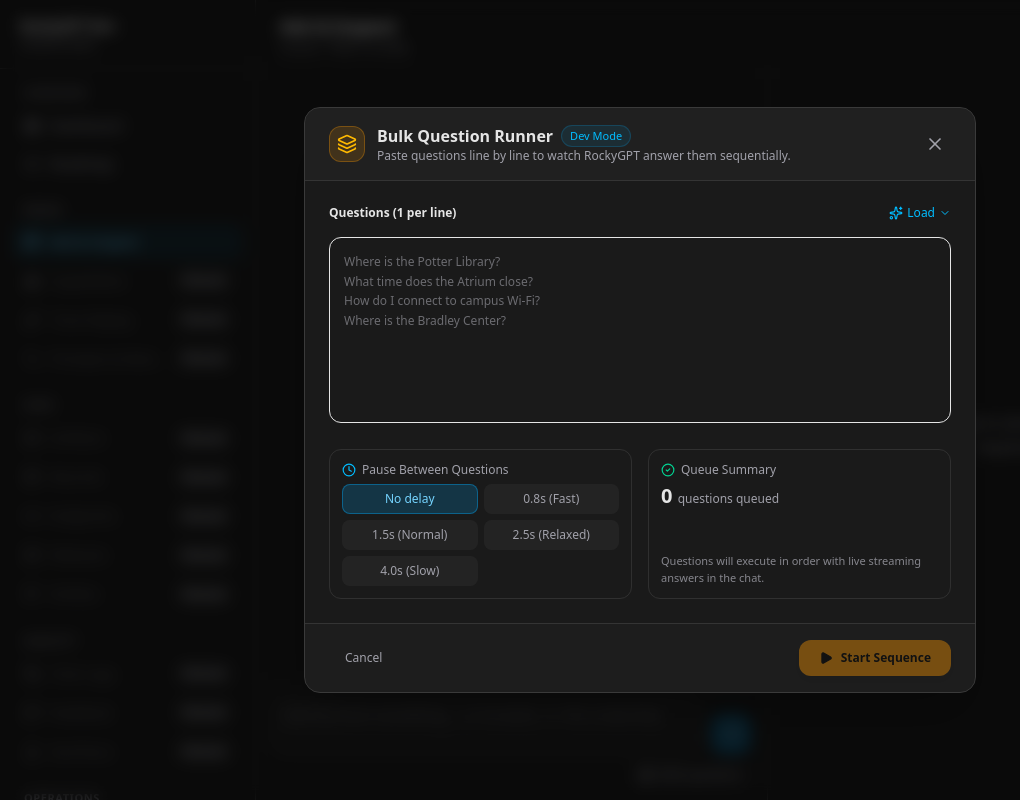
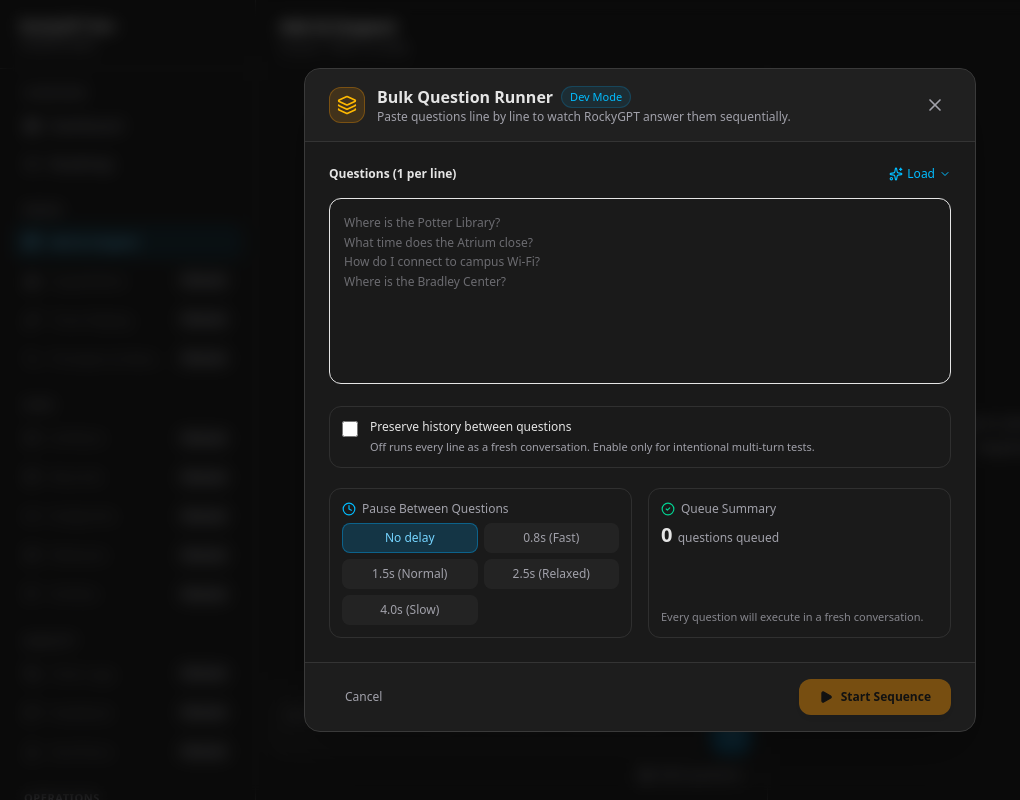
Before and after one commit to Rocky-GPT/rockygpt-dev, a Next.js app: page /brain/ask in a window 1280 px wide. Both pictures are taken after a click on the button "Bulk questions". Shown: the whole page, without its empty margins (0-1020 px from the left). Built offline with nearby package versions, Linux system fonts and the light colour scheme.

Commit message:
feat: add option to preserve chat history during bulk question execution

```diff
--- a/components/BulkQuestionModal.tsx
+++ b/components/BulkQuestionModal.tsx
@@ -16,7 +16,7 @@ import shortRunQuestions from '@/lib/short-run-questions.json';
 interface BulkQuestionModalProps {
   isOpen: boolean;
   onClose: () => void;
-  onStartSequence: (questions: string[], delayMs: number) => void;
+  onStartSequence: (questions: string[], delayMs: number, preserveHistory: boolean) => void;
   /**
    * Questions to load instead of the saved set. Not written back to storage —
    * a conversation loaded to re-run should not silently replace the list
@@ -46,9 +46,24 @@ interface BulkQuestionModalProps {
  * Each set is its own ordered conversation, so the follow-ups inside it ("what
  * room did you tell me earlier") have something to refer back to.
  */
-const SAMPLE_SETS: ReadonlyArray<{ id: string; label: string; questions: string[] }> = [
-  { id: 'full', label: 'Capability suite', questions: capabilityTestQuestions },
-  { id: 'short', label: 'Short run', questions: shortRunQuestions },
+const SAMPLE_SETS: ReadonlyArray<{
+  id: string;
+  label: string;
+  questions: string[];
+  preserveHistory: boolean;
+}> = [
+  {
+    id: 'full',
+    label: 'Capability suite',
+    questions: capabilityTestQuestions,
+    preserveHistory: true,
+  },
+  {
+    id: 'short',
+    label: 'Short run',
+    questions: shortRunQuestions,
+    preserveHistory: true,
+  },
 ];
 const QUESTIONS_STORAGE_KEY = 'rockygpt_dev_bulk_questions';
 const LAST_RUN_STORAGE_KEY = 'rockygpt_dev_bulk_last_run';
@@ -79,6 +94,7 @@ export function BulkQuestionModal({
   const [text, setText] = useState('');
   const [pickingSample, setPickingSample] = useState(false);
   const [delayMs, setDelayMs] = useState(0);
+  const [preserveHistory, setPreserveHistory] = useState(false);
   const dialogRef = useAccessibleDialog(isOpen, onClose);
 
   useEffect(() => {
@@ -98,13 +114,20 @@ export function BulkQuestionModal({
     try {
       const cachedRun = window.localStorage.getItem(LAST_RUN_STORAGE_KEY);
       if (cachedRun === null) return;
-      const parsed = JSON.parse(cachedRun) as { text?: unknown; delayMs?: unknown };
+      const parsed = JSON.parse(cachedRun) as {
+        text?: unknown;
+        delayMs?: unknown;
+        preserveHistory?: unknown;
+      };
       if (typeof parsed.text === 'string') setText(parsed.text);
       if (
         typeof parsed.delayMs === 'number' &&
         DELAY_OPTIONS.some((option) => option.value === parsed.delayMs)
       ) {
         setDelayMs(parsed.delayMs);
+      }
+      if (typeof parsed.preserveHistory === 'boolean') {
+        setPreserveHistory(parsed.preserveHistory);
       }
     } catch {
       // Ignore an unavailable store or a stale value and keep the current draft.
@@ -142,12 +165,12 @@ export function BulkQuestionModal({
     try {
       window.localStorage.setItem(
         LAST_RUN_STORAGE_KEY,
-        JSON.stringify({ text: runText, delayMs })
+        JSON.stringify({ text: runText, delayMs, preserveHistory })
       );
     } catch {
       // The run should still start when browser storage is unavailable.
     }
-    onStartSequence(parsedQuestions, delayMs);
+    onStartSequence(parsedQuestions, delayMs, preserveHistory);
     onClose();
   };
 
@@ -165,8 +188,9 @@ export function BulkQuestionModal({
    * can now put a newline inside a single question. Flatten, or one question
    * arrives as several.
    */
-  const loadSample = (questions: string[]) => {
+  const loadSample = (questions: string[], keepHistory: boolean) => {
     setText(questions.map((question) => question.replace(/\s*\n\s*/g, ' ').trim()).join('\n'));
+    setPreserveHistory(keepHistory);
     setPickingSample(false);
   };
 
@@ -246,7 +270,7 @@ export function BulkQuestionModal({
                       type="button"
                       role="menuitem"
                       disabled={sessionQuestions.length === 0}
-                      onClick={() => loadSample(sessionQuestions)}
+                      onClick={() => loadSample(sessionQuestions, true)}
                       title={
                         sessionQuestions.length === 0
                           ? 'Nothing has been asked in this session yet'
@@ -264,7 +288,7 @@ export function BulkQuestionModal({
                         key={set.id}
                         type="button"
                         role="menuitem"
-                        onClick={() => loadSample(set.questions)}
+                        onClick={() => loadSample(set.questions, set.preserveHistory)}
                         className="flex w-full items-center justify-between gap-4 px-3 py-2 text-left text-xs text-neutral-300 transition-colors hover:bg-white/5 hover:text-white"
                       >
                         <span>{set.label}</span>
@@ -302,6 +326,24 @@ export function BulkQuestionModal({
               className="w-full resize-none rounded-xl border border-input bg-card p-3.5 font-mono text-xs leading-relaxed text-foreground placeholder:text-muted-foreground/60 focus:border-sky-500 focus:outline-none focus:ring-1 focus:ring-sky-500"
             />
           </div>
+
+          <label className="flex cursor-pointer items-start gap-3 rounded-xl border border-border/70 bg-card/60 p-3">
+            <input
+              type="checkbox"
+              checked={preserveHistory}
+              onChange={(event) => setPreserveHistory(event.target.checked)}
+              className="mt-0.5 h-4 w-4 rounded border-input accent-sky-500"
+            />
+            <span>
+              <span className="block text-xs font-medium text-foreground">
+                Preserve history between questions
+              </span>
+              <span className="mt-1 block text-[11px] leading-4 text-muted-foreground">
+                Off runs every line as a fresh conversation. Enable only for intentional
+                multi-turn tests.
+              </span>
+            </span>
+          </label>
 
           {/* Configuration & Meta */}
           <div className="grid grid-cols-1 sm:grid-cols-2 gap-4 pt-1">
@@ -342,7 +384,9 @@ export function BulkQuestionModal({
                 </div>
               </div>
               <p className="text-[11px] text-muted-foreground/80 mt-2">
-                Questions will execute in order with live streaming answers in the chat.
+                {preserveHistory
+                  ? 'Questions will execute as one intentional conversation.'
+                  : 'Every question will execute in a fresh conversation.'}
               </p>
             </div>
           </div>
--- a/components/ask/AskWorkbench.tsx
+++ b/components/ask/AskWorkbench.tsx
@@ -19,6 +19,11 @@ import { useAskSession } from './AskSession';
 import { TurnInspector } from './TurnInspector';
 import { TurnList } from './TurnList';
 import type { Turn } from './types';
+
+interface SendOptions {
+  signal?: AbortSignal;
+  priorMessages?: ChatMessageInput[];
+}
 
 export function AskWorkbench() {
   const {
@@ -65,8 +70,10 @@ export function AskWorkbench() {
     };
   }, [conversationExportOpen]);
 
-  const send = useCallback(async (message: string, signal?: AbortSignal): Promise<Turn> => {
-    const priorMessages = turnsRef.current.flatMap<ChatMessageInput>((turn) => {
+  const send = useCallback(async (message: string, options: SendOptions = {}): Promise<Turn> => {
+    const priorMessages =
+      options.priorMessages ??
+      turnsRef.current.flatMap<ChatMessageInput>((turn) => {
         const answer = typeof turn.raw?.answer === 'string' ? turn.raw.answer : undefined;
         if (turn.status !== 'ok' || !answer) return [];
         return [
@@ -105,7 +112,7 @@ export function AskWorkbench() {
         method: 'POST',
         headers: { 'content-type': 'application/json' },
         body: requestText,
-        signal,
+        signal: options.signal,
       });
       const rawText = await response.text();
       let raw: Record<string, unknown> | undefined;
@@ -293,8 +300,8 @@ export function AskWorkbench() {
         isOpen={bulkOpen}
         onClose={() => setBulkOpen(false)}
         sessionQuestions={turns.map((turn) => turn.question)}
-        onStartSequence={(questions, delayMs) => {
-          void runBulk(questions, delayMs, send, setBulk);
+        onStartSequence={(questions, delayMs, preserveHistory) => {
+          void runBulk(questions, delayMs, preserveHistory, send, setBulk);
         }}
       />
     </>
@@ -321,7 +328,8 @@ function describeFailure(status: number, body?: Record<string, unknown>): string
 async function runBulk(
   questions: string[],
   delayMs: number,
-  send: (message: string, signal?: AbortSignal) => Promise<Turn>,
+  preserveHistory: boolean,
+  send: (message: string, options?: SendOptions) => Promise<Turn>,
   setBulk: (progress: BulkProgress | null) => void
 ) {
   const controller = new AbortController();
@@ -329,15 +337,25 @@ async function runBulk(
   let asked = 0;
   let failed = 0;
   let declined = 0;
+  const history: ChatMessageInput[] = [];
 
   setBulk({ running: true, asked, failed, declined, total: questions.length, stop });
 
   for (const question of questions) {
     if (controller.signal.aborted) break;
-    const turn = await send(question, controller.signal);
+    const turn = await send(question, {
+      signal: controller.signal,
+      priorMessages: preserveHistory ? history : [],
+    });
     asked += 1;
     if (turn.status === 'failed') failed += 1;
     else if (turn.status === 'declined') declined += 1;
+    if (preserveHistory && turn.status === 'ok' && typeof turn.raw?.answer === 'string') {
+      history.push(
+        { role: 'user', content: turn.question },
+        { role: 'assistant', content: turn.raw.answer }
+      );
+    }
     setBulk({ running: true, asked, failed, declined, total: questions.length, stop });
 
     if (delayMs > 0 && !controller.signal.aborted) {
```
Lines whose indentation alone changed are shown as unchanged.
